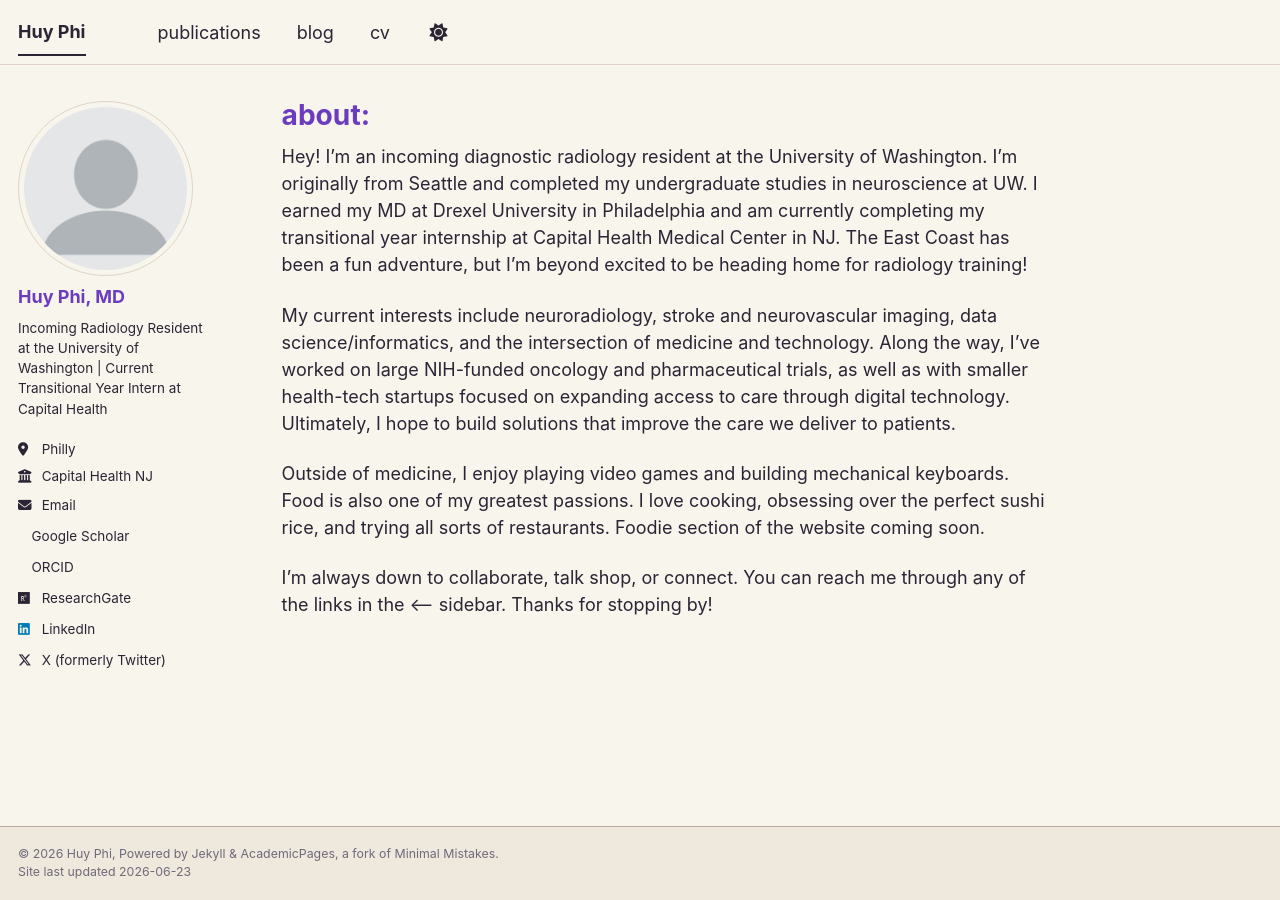
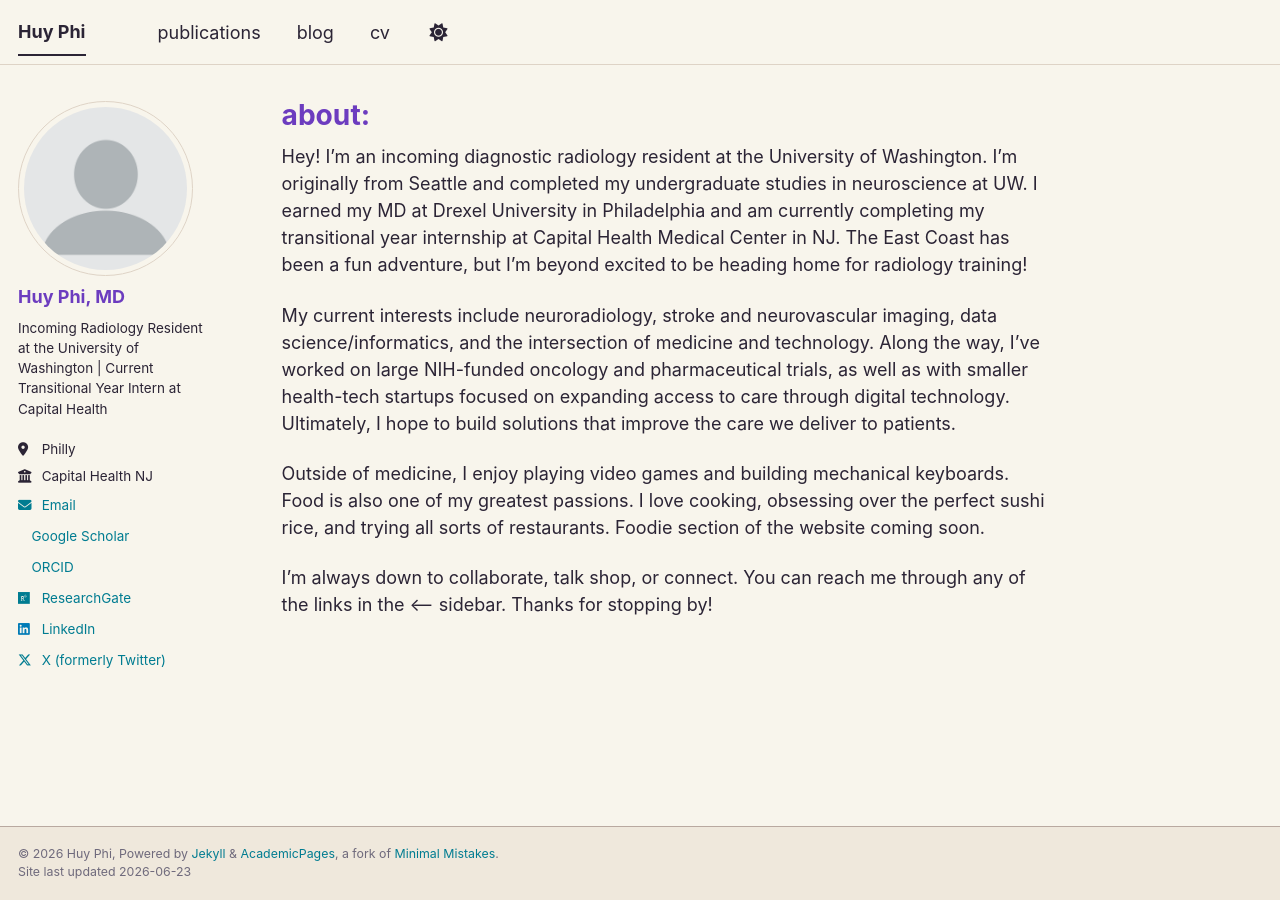
Before and after one commit to huyphi/huyphi.github.io, a Jekyll site: the page built from _pages/about.md, in a window 1280 px wide. Built offline with Jekyll 4.4.1, drawn with Linux system fonts in a browser that asks for light colours; a style sheet for code colours, icons or effects is not loaded.

Commit message:
Update main.scss

```diff
--- a/assets/css/main.scss
+++ b/assets/css/main.scss
@@ -100,3 +100,75 @@
 .page__title a {
   color: var(--global-base-color);
 }
+
+/* ==========================================================================
+   Custom Dracula/Alucard link + navigation colors
+   ========================================================================== */
+
+/* Site-wide links */
+a {
+  color: var(--global-link-color) !important;
+}
+
+a:hover,
+a:focus {
+  color: var(--global-link-color-hover) !important;
+}
+
+/* Navbar background */
+.masthead,
+.greedy-nav,
+.greedy-nav .visible-links,
+.greedy-nav .hidden-links {
+  background-color: var(--global-bg-color) !important;
+}
+
+/* Navbar site title / your name */
+.site-title,
+.site-title a,
+.masthead__inner-wrap .site-title,
+.greedy-nav .site-title,
+.greedy-nav .site-title a {
+  color: var(--global-base-color) !important;
+}
+
+/* Navbar links */
+.greedy-nav a,
+.greedy-nav .visible-links a,
+.greedy-nav .hidden-links a,
+.masthead a {
+  color: var(--global-masthead-link-color) !important;
+}
+
+/* Navbar hover = Dracula pink */
+.greedy-nav a:hover,
+.greedy-nav a:focus,
+.greedy-nav .visible-links a:hover,
+.greedy-nav .visible-links a:focus,
+.greedy-nav .hidden-links a:hover,
+.greedy-nav .hidden-links a:focus,
+.masthead a:hover,
+.masthead a:focus {
+  color: var(--global-link-color-hover) !important;
+}
+
+/* Current/active navbar page = purple */
+.greedy-nav .visible-links .active a,
+.greedy-nav .visible-links a.active,
+.greedy-nav .visible-links li.active a,
+.greedy-nav .visible-links li.current a,
+.greedy-nav .visible-links li.current-menu-item a,
+.greedy-nav a[aria-current="page"],
+.masthead a[aria-current="page"] {
+  color: var(--global-base-color) !important;
+  font-weight: 700;
+}
+
+/* Optional: subtle underline for current page */
+.greedy-nav .visible-links .active a,
+.greedy-nav .visible-links a.active,
+.greedy-nav .visible-links li.active a,
+.greedy-nav .visible-links li.current a,
+.greedy-nav a[aria-current="page"] {
+  border-bottom: 2px solid var(--global-base-color);
+}
```
